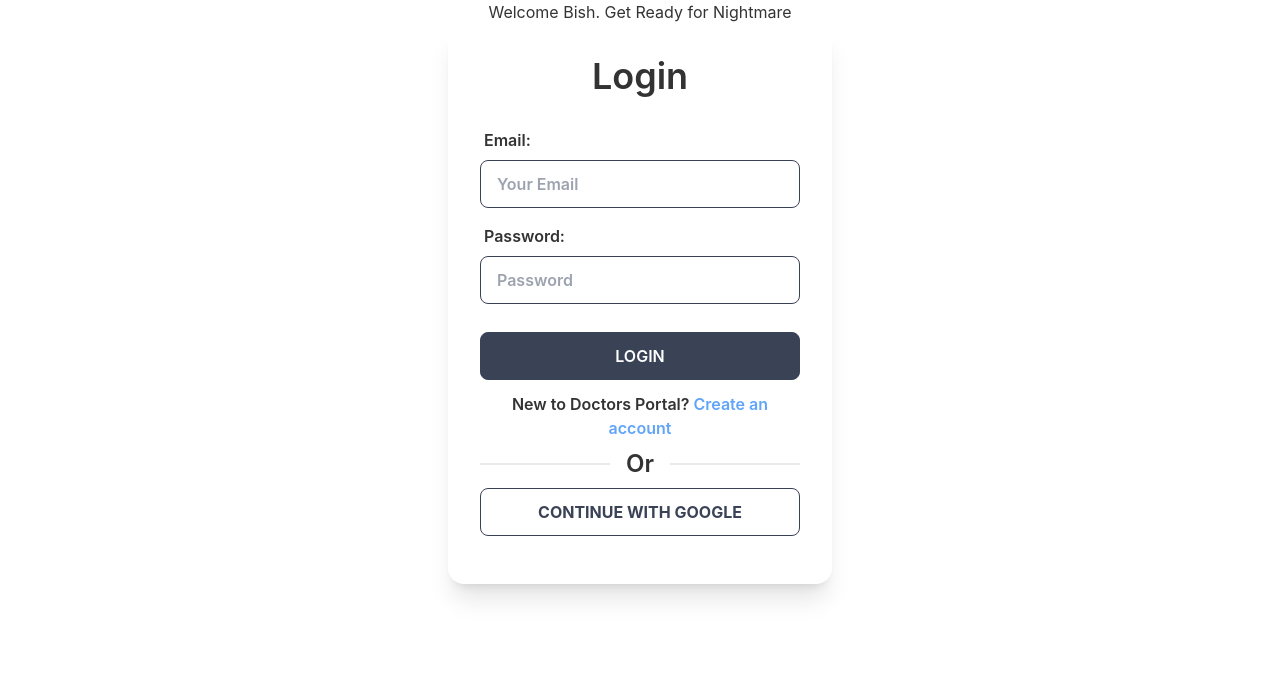
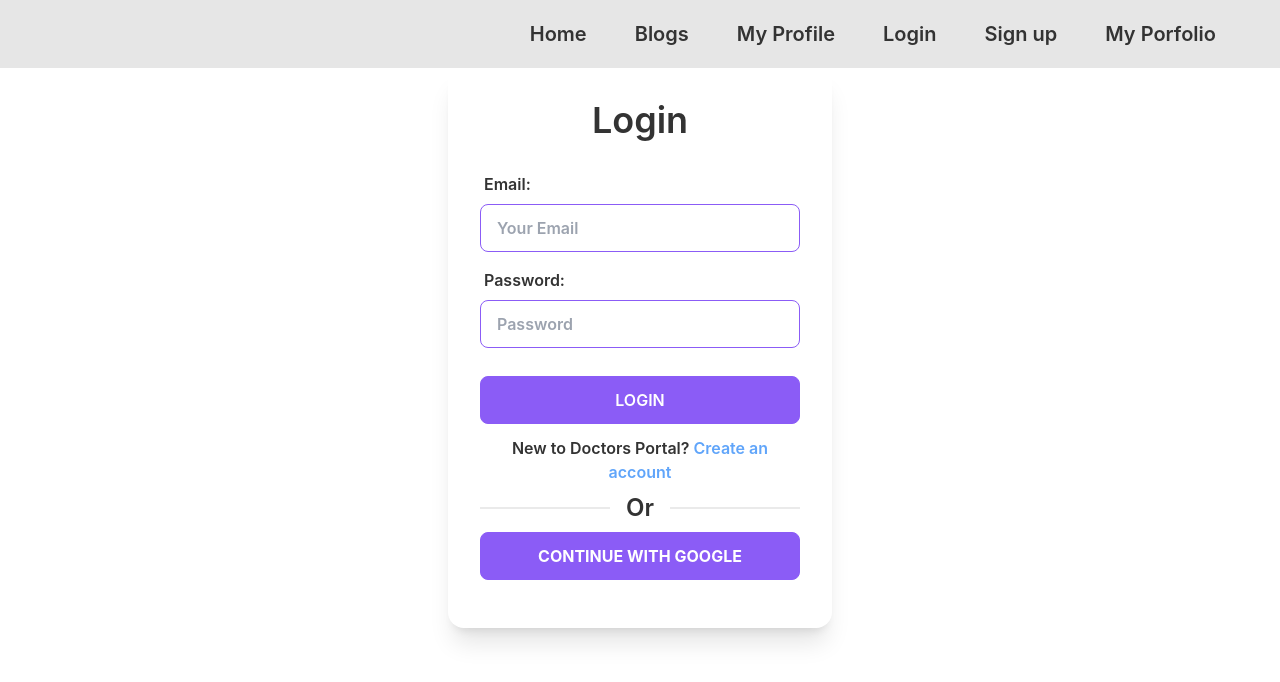
Before and after one commit to zereentabassum/manufacturer-website-client-side, a React (Create React App) app: page /login in a window 1280 px wide. Shown: the top 682 px of the page. Built offline with nearby package versions, Linux system fonts and the light colour scheme; no server answers.

Commit message:
navbar created

```diff
--- a/src/Pages/Home/Home.js
+++ b/src/Pages/Home/Home.js
@@ -1,5 +1,4 @@
 import React from 'react';
-import Header from '../Shared/Header/Header';
 import Banner from './Banner/Banner';
 import Parts from './Parts';
 import Reviews from './Reviews';
@@ -8,7 +7,7 @@ import BusinessSummery from './BusinessSummery';
 const Home = () => {
     return (
         <div>
-            <Header></Header>
+
             <Banner></Banner>
             <Parts></Parts>
             <BusinessSummery></BusinessSummery>
--- a/src/Pages/Login/GoogleLogin.js
+++ b/src/Pages/Login/GoogleLogin.js
@@ -38,7 +38,7 @@ const GoogleLogin = () => {
             {load}
             {errorMessage}
             <button  onClick={() => signInWithGoogle()}
-            className="btn btn-outline btn-accent font-bold  w-80 text-base">Continue with Google</button>
+            className="btn btn-accent font-bold text-white w-80 text-base">Continue with Google</button>
 
         </div>
         </div>
--- a/src/Pages/Login/RequireAuth.js
+++ b/src/Pages/Login/RequireAuth.js
@@ -1,11 +1,24 @@
 import React from 'react';
+import { useAuthState } from 'react-firebase-hooks/auth';
+import { Navigate, useLocation } from 'react-router-dom';
+import auth from '../../firebase.config';
+import Loading from '../Shared/Loading';
 
-const RequireAuth = () => {
-    return (
-        <div>
 
-        </div>
-    );
+const RequireAuth = ({ children }) => {
+    const [user, loading] = useAuthState(auth);
+    const location = useLocation();
+
+    if (loading) {
+        return <Loading></Loading>
+    }
+    if (!user) {
+        return <Navigate to="/login" state={{ from: location }} replace />;
+    }
+
+
+
+    return children;
 };
 
 export default RequireAuth;
--- a/src/Pages/Shared/Header/Header.js
+++ b/src/Pages/Shared/Header/Header.js
@@ -1,10 +1,52 @@
 import React from 'react';
+import { useAuthState } from 'react-firebase-hooks/auth';
+import { Link } from 'react-router-dom';
+import auth from '../../../firebase.config';
+import { signOut } from 'firebase/auth';
+
 
 const Header = () => {
+    const [user] = useAuthState(auth);
+
+    const handleSignOut=()=>{
+      signOut(auth);
+    }
+
+    const menuItems = <>
+            <li><Link className='text-xl font-semibold px-6' to='/home'>Home</Link></li>
+        <li><Link className='text-xl font-semibold px-6' to='/blogs'>Blogs</Link></li>
+        <li><Link className='text-xl font-semibold px-6' to='/myprofile'>My Profile</Link></li>
+        {
+          user?<button onClick={handleSignOut} className='btn btn-secondary px-6'>Sign out</button>
+        :
+        <li><Link className='text-xl font-semibold px-6' to='/login'>Login</Link></li>
+        }
+        <li><Link className='text-xl font-semibold px-6' to='/signup'>Sign up</Link></li>
+        <li><Link className='text-xl font-semibold px-6' to='/myportfolio'>My Porfolio</Link></li>
+
+    </>
     return (
+
         <div>
-            <h1>Welcome Bish. Get Ready for Nightmare</h1>
-        </div>
+        <div className="navbar bg-base-200">
+ <div className="navbar-start">
+   <div className="dropdown">
+     <label tabIndex="0" className="btn btn-ghost lg:hidden">
+       <svg xmlns="http://www.w3.org/2000/svg" className="h-5 w-5" fill="none" viewBox="0 0 24 24" stroke="currentColor"><path strokeLinecap="round" strokeLinejoin="round" strokeWidth="2" d="M4 6h16M4 12h8m-8 6h16" /></svg>
+     </label>
+     <ul tabIndex="0" className="menu menu-compact dropdown-content mt-3 p-2 shadow bg-base-100 rounded-box w-52">
+         {menuItems}
+     </ul>
+   </div>
+ </div>
+ <div className="navbar-center hidden lg:flex">
+   <ul className="menu menu-horizontal p-0 pr-8">
+   {menuItems}
+   </ul>
+ </div>
+
+</div>
+       </div>
     );
 };
 
--- a/src/Pages/Shared/Loading.js
+++ b/src/Pages/Shared/Loading.js
@@ -4,7 +4,7 @@ const Loading = () => {
     return (
         <div>
              <div className="flex items-center justify-center ">
-        <div className="w-16 h-16 border-b-2 border-blue-400 rounded-full animate-spin"></div>
+        <div className="w-16 h-16 border-b-2 border-purple-400 rounded-full animate-spin"></div>
          </div>
         </div>
     );
--- a/src/firebase.config.js
+++ b/src/firebase.config.js
@@ -19,4 +19,5 @@ const app = initializeApp(firebaseConfig);
 
 const auth = getAuth(app);
 
+
 export default auth;
--- a/tailwind.config.js
+++ b/tailwind.config.js
@@ -7,9 +7,9 @@ module.exports = {
     themes: [
       {
         mytheme: {
-          primary: "#0FCFEC",
-          secondary: "#19D3AE",
-          accent: "#3A4256",
+          primary: "#a78bfa",
+          secondary: "#c4b5fd",
+          accent: "#8b5cf6",
           neutral: "#3d4451",
           "base-100": "#ffffff",
         },
```
Also changed, not shown: 1 other file (tests, documents, lock files or other folders).
